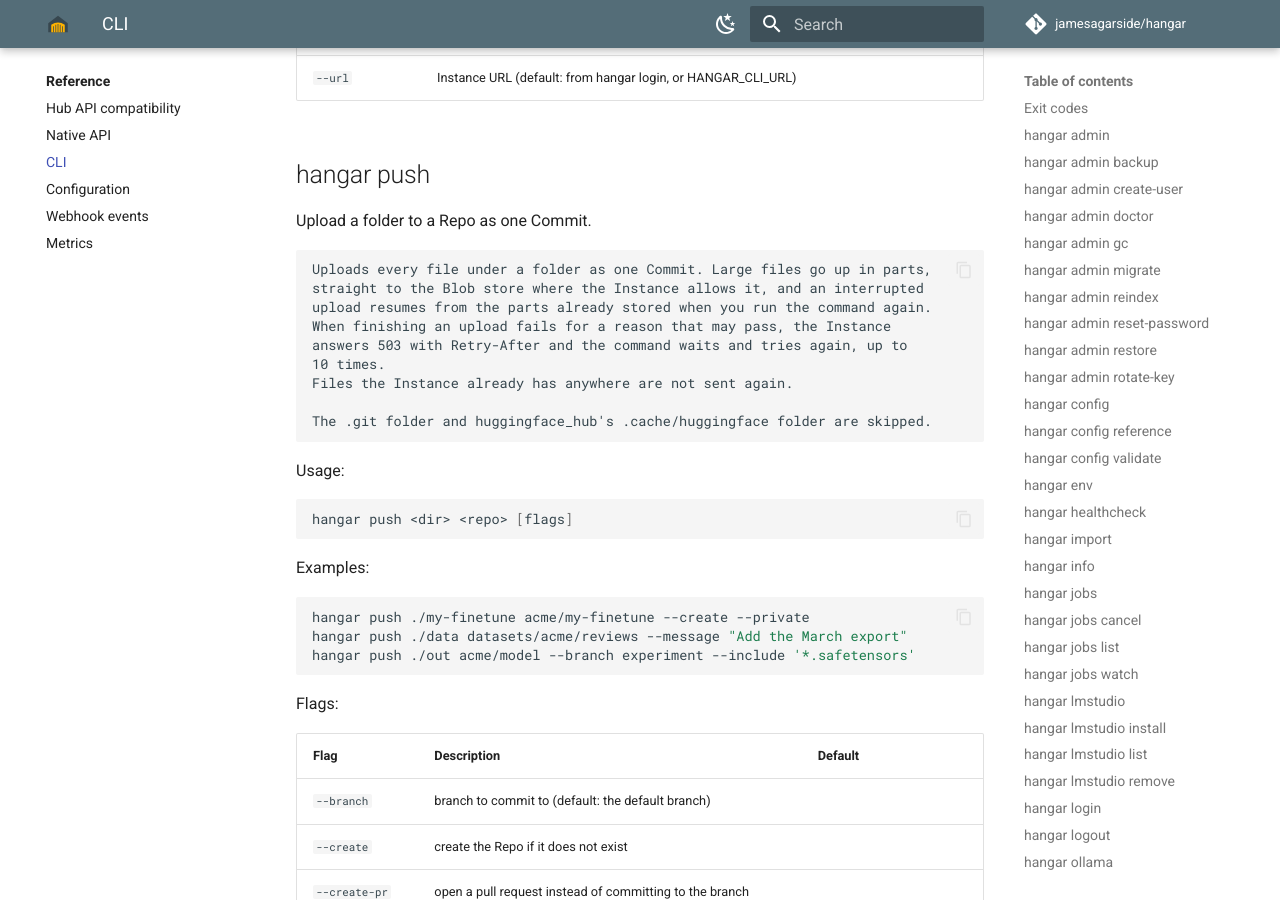
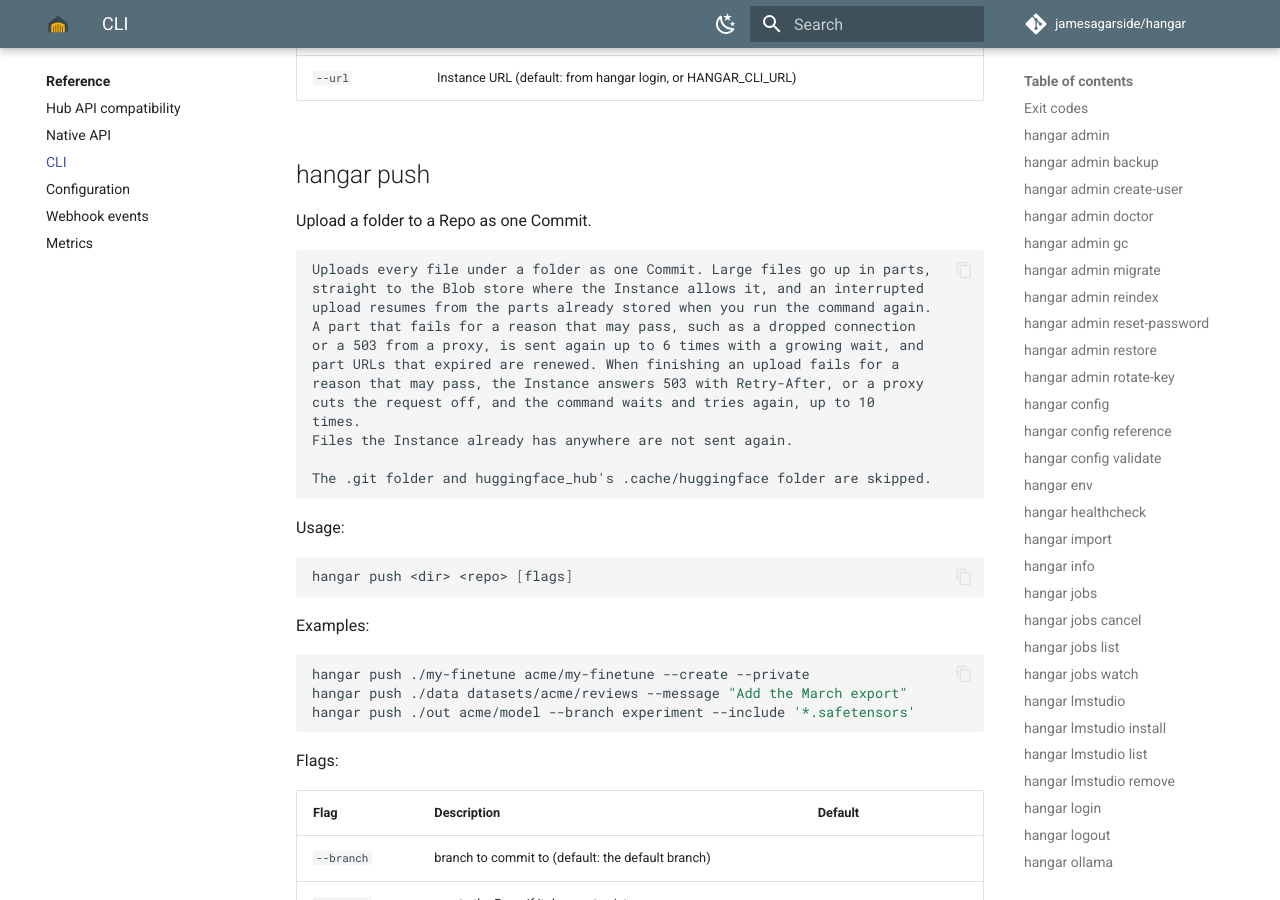
Before and after one commit to hangar-hub/hangar, an MkDocs documentation site: the page built from docs/reference/cli.md, in a window 1280 px wide and 900 px high, scrolled down 24131 px. Built offline with MkDocs 1.6.1 and Material for MkDocs 9.7.7, drawn with Linux system fonts in a browser that asks for light colours; comment, search, counter and statistics services are not loaded; the version menu is left out.

Commit message:
docs: record the bellatrix upload fixes in the CLI help, guides and handoffs

```diff
--- a/docs/reference/cli.md
+++ b/docs/reference/cli.md
@@ -939,9 +939,12 @@
 Uploads every file under a folder as one Commit. Large files go up in parts,
 straight to the Blob store where the Instance allows it, and an interrupted
 upload resumes from the parts already stored when you run the command again.
-When finishing an upload fails for a reason that may pass, the Instance
-answers 503 with Retry-After and the command waits and tries again, up to
-10 times.
+A part that fails for a reason that may pass, such as a dropped connection
+or a 503 from a proxy, is sent again up to 6 times with a growing wait, and
+part URLs that expired are renewed. When finishing an upload fails for a
+reason that may pass, the Instance answers 503 with Retry-After, or a proxy
+cuts the request off, and the command waits and tries again, up to 10
+times.
 Files the Instance already has anywhere are not sent again.
 
 The .git folder and huggingface_hub's .cache/huggingface folder are skipped.
```
Also changed, not shown: docs/guides/hangar-cli.md (+1 -1 lines), docs/operate/storage.md (+1 -1 lines), docs/research/s3-presigned-checksum.md (+4 -0 lines), 3 other files.
